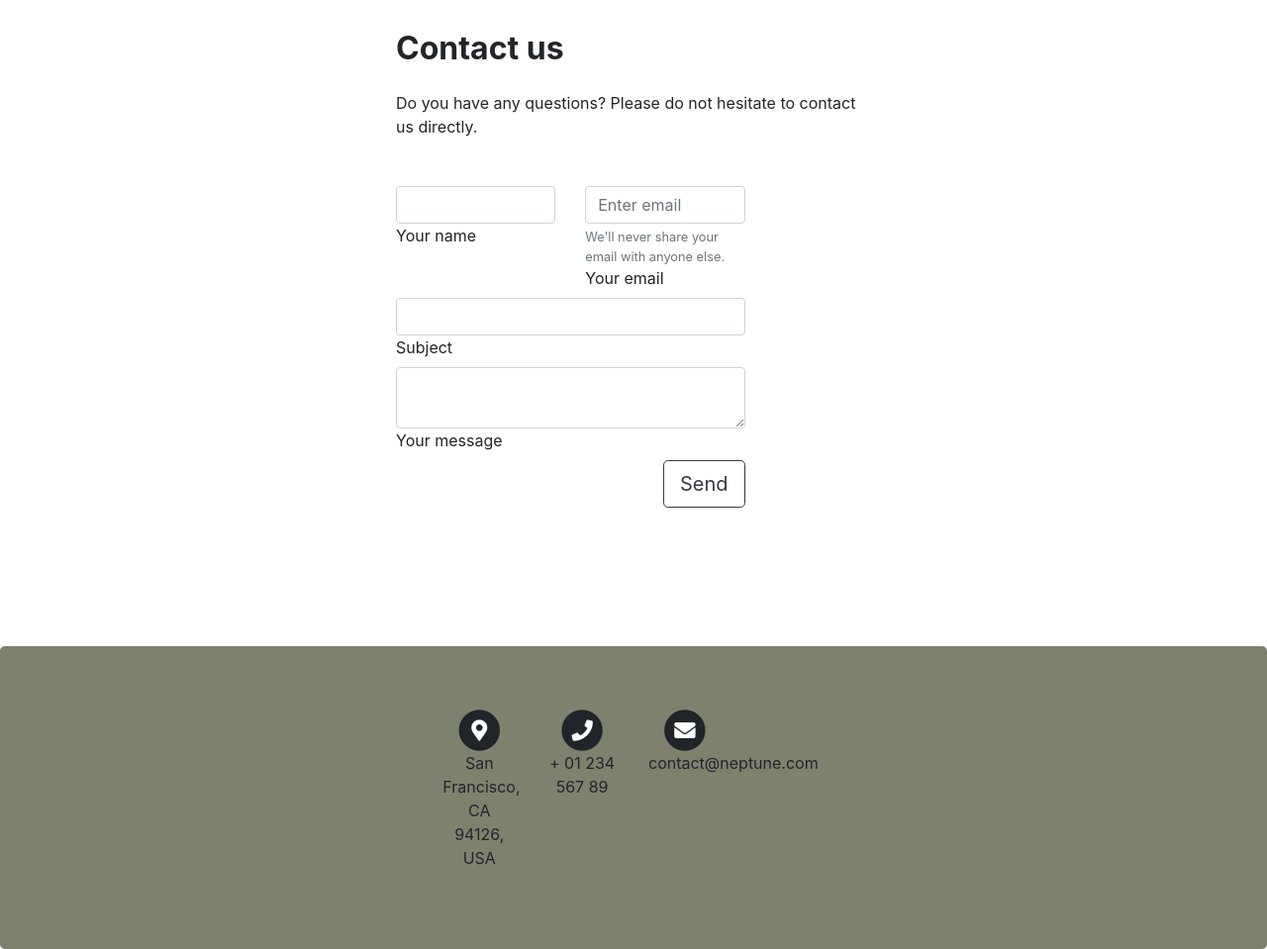
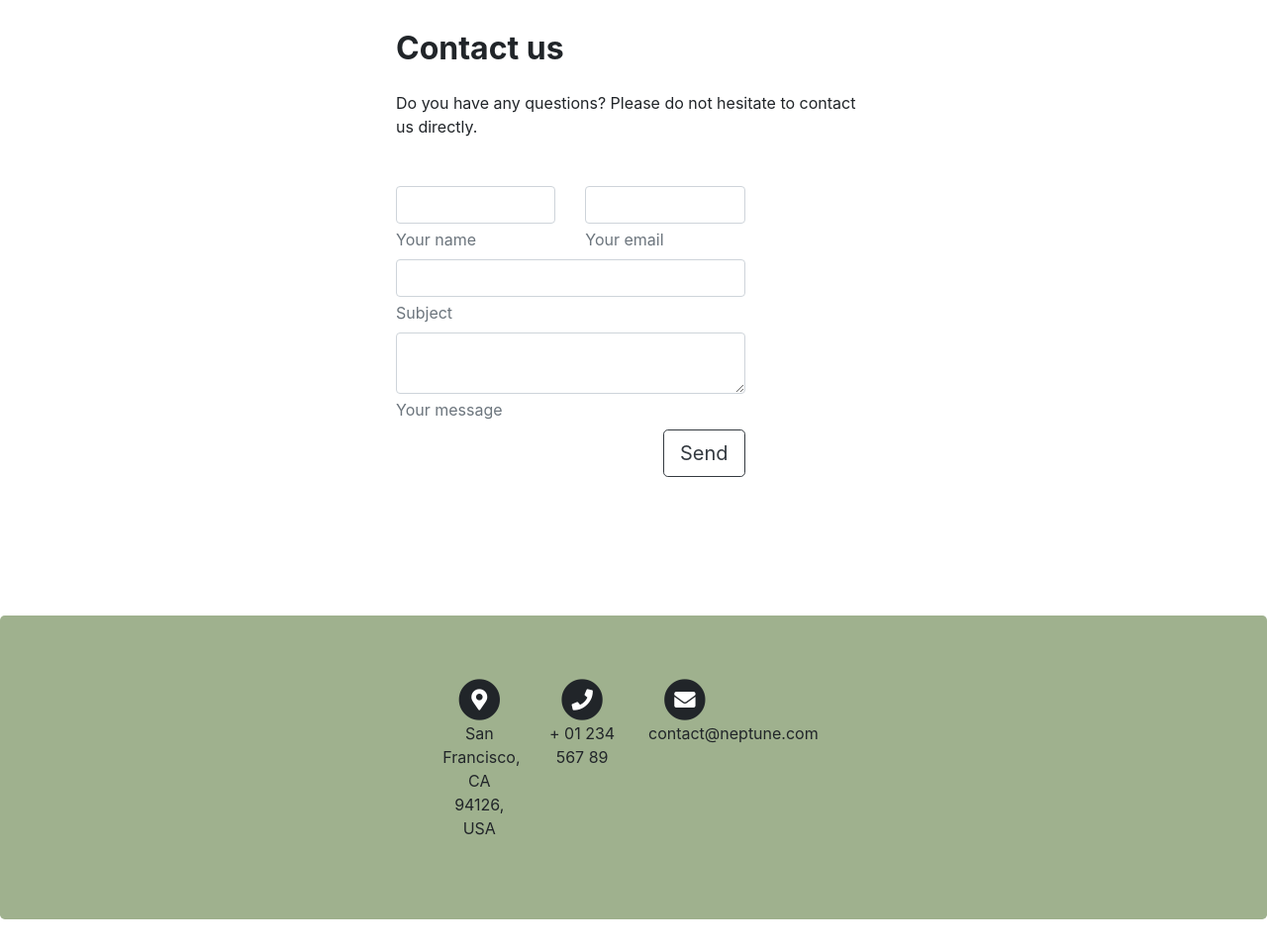
Before and after one commit to ethelpruss/bookstore, a PHP site: page /contact.php in a window 1280 px wide. Shown: the part 423-1382 px from the top of the page at 99% size. After the commit the page ends 1352 px from the top, so only its background shows below. Run offline with PHP 8.4, Linux system fonts and the light colour scheme.

Commit message:
tinkering

```diff
--- a/about.php
+++ b/about.php
@@ -7,7 +7,7 @@
 <!-- Latest compiled and minified CSS -->
 <link rel="stylesheet" href="https://maxcdn.bootstrapcdn.com/bootstrap/4.3.1/css/bootstrap.min.css">
 <!-- Custom css -->
-<link rel="stylesheet" type="text/css" href="/css/custom.css">
+<link rel="stylesheet" type="text/css" href="/bookstore/css/custom.css">
 <!-- Fontawesome -->
 <link rel="stylesheet" href="https://use.fontawesome.com/releases/v5.7.2/css/all.css" integrity="sha384-fnmOCqbTlWIlj8LyTjo7mOUStjsKC4pOpQbqyi7RrhN7udi9RwhKkMHpvLbHG9Sr" crossorigin="anonymous">
 <!-- jQuery library -->
--- a/audiobooks.php
+++ b/audiobooks.php
@@ -7,7 +7,7 @@
 <!-- Latest compiled and minified CSS -->
 <link rel="stylesheet" href="https://maxcdn.bootstrapcdn.com/bootstrap/4.3.1/css/bootstrap.min.css">
 <!-- Custom css -->
-<link rel="stylesheet" type="text/css" href="/css/custom.css">
+<link rel="stylesheet" type="text/css" href="/bookstore/css/custom.css">
 <!-- Fontawesome -->
 <link rel="stylesheet" href="https://use.fontawesome.com/releases/v5.7.2/css/all.css" integrity="sha384-fnmOCqbTlWIlj8LyTjo7mOUStjsKC4pOpQbqyi7RrhN7udi9RwhKkMHpvLbHG9Sr" crossorigin="anonymous">
 <!-- jQuery library -->
--- a/books.php
+++ b/books.php
@@ -7,7 +7,7 @@
 <!-- Latest compiled and minified CSS -->
 <link rel="stylesheet" href="https://maxcdn.bootstrapcdn.com/bootstrap/4.3.1/css/bootstrap.min.css">
 <!-- Custom css -->
-<link rel="stylesheet" type="text/css" href="/css/custom.css">
+<link rel="stylesheet" type="text/css" href="/bookstore/css/custom.css">
 <!-- Fontawesome -->
 <link rel="stylesheet" href="https://use.fontawesome.com/releases/v5.7.2/css/all.css" integrity="sha384-fnmOCqbTlWIlj8LyTjo7mOUStjsKC4pOpQbqyi7RrhN7udi9RwhKkMHpvLbHG9Sr" crossorigin="anonymous">
 <!-- jQuery library -->
--- a/cart.php
+++ b/cart.php
@@ -7,7 +7,7 @@
 <!-- Latest compiled and minified CSS -->
 <link rel="stylesheet" href="https://maxcdn.bootstrapcdn.com/bootstrap/4.3.1/css/bootstrap.min.css">
 <!-- Custom css -->
-<link rel="stylesheet" type="text/css" href="/css/custom.css">
+<link rel="stylesheet" type="text/css" href="/bookstore/css/custom.css">
 <!-- Fontawesome -->
 <link rel="stylesheet" href="https://use.fontawesome.com/releases/v5.7.2/css/all.css" integrity="sha384-fnmOCqbTlWIlj8LyTjo7mOUStjsKC4pOpQbqyi7RrhN7udi9RwhKkMHpvLbHG9Sr" crossorigin="anonymous">
 
--- a/checkout.php
+++ b/checkout.php
@@ -7,7 +7,7 @@
 <!-- Latest compiled and minified CSS -->
 <link rel="stylesheet" href="https://maxcdn.bootstrapcdn.com/bootstrap/4.3.1/css/bootstrap.min.css">
 <!-- Custom css -->
-<link rel="stylesheet" type="text/css" href="/css/custom.css">
+<link rel="stylesheet" type="text/css" href="/bookstore/css/custom.css">
 <!-- Fontawesome -->
 <link rel="stylesheet" href="https://use.fontawesome.com/releases/v5.7.2/css/all.css" integrity="sha384-fnmOCqbTlWIlj8LyTjo7mOUStjsKC4pOpQbqyi7RrhN7udi9RwhKkMHpvLbHG9Sr" crossorigin="anonymous">
 
--- a/contact.php
+++ b/contact.php
@@ -7,7 +7,7 @@
 <!-- Latest compiled and minified CSS -->
 <link rel="stylesheet" href="https://maxcdn.bootstrapcdn.com/bootstrap/4.3.1/css/bootstrap.min.css">
 <!-- Custom css -->
-<link rel="stylesheet" type="text/css" href="/bookstore/css/custom.css">
+<link rel="stylesheet" type="text/css" href="/bookstorebookstorebookstore/css/custom.css">
 <!-- Fontawesome -->
 <link rel="stylesheet" href="https://use.fontawesome.com/releases/v5.7.2/css/all.css" integrity="sha384-fnmOCqbTlWIlj8LyTjo7mOUStjsKC4pOpQbqyi7RrhN7udi9RwhKkMHpvLbHG9Sr" crossorigin="anonymous">
 
@@ -99,7 +99,7 @@
                     <div class="col-md-6">
                         <div class="md-form mb-0">
                             <input type="text" id="contactFormName" name="name" class="form-control" required>
-                            <label for="name" class="">Your name</label>
+                            <label for="name" class="form-text text-muted">Your name</label>
 
                         </div>
                     </div>
@@ -108,9 +108,8 @@
                     <!--Grid column-->
                     <div class="col-md-6">
                         <div class="md-form mb-0">
-                            <input type="email" id="email" name="email" class="form-control" aria-describedby="emailHelp" placeholder="Enter email" required>
-                            <small id="emailHelp" class="form-text text-muted">We'll never share your email with anyone else.</small>
-                            <label for="email" class="">Your email</label>
+                            <input type="email" id="email" name="email" class="form-control" required>
+                            <label for="email" class="form-text text-muted">Your email</label>
                         </div>
                     </div>
                     <!--Grid column-->
@@ -122,8 +121,8 @@
                 <div class="row">
                     <div class="col-md-12">
                         <div class="md-form mb-0">
-                            <input type="text" id="subject" name="subject" class="form-control">
-                            <label for="subject" class="">Subject</label>
+                            <input type="text" id="subject" name="subject" class="form-control" required>
+                            <label for="subject" class="form-text text-muted">Subject</label>
                         </div>
                     </div>
                 </div>
@@ -136,8 +135,8 @@
                     <div class="col-md-12">
 
                         <div class="md-form">
-                            <textarea type="text" id="message" name="message" rows="2" class="form-control md-textarea"></textarea>
-                            <label for="message">Your message</label>
+                            <textarea type="text" id="message" name="message" rows="2" class="form-control md-textarea" required></textarea>
+                            <label for="message" class="form-text text-muted">Your message</label>
                         </div>
 
                     </div>
--- a/css/custom.css
+++ b/css/custom.css
@@ -21,9 +21,17 @@
 
     /* Add a gray background color and some padding to the footer */
     footer {
-      background-color: #9fb18e;
-      padding: 25px;
+      background-color: #9fb18e !important;
+      padding: 0;
+      margin: 0;
     }
+
+    .thumbnail .img-responsive  {
+      display: block;
+      max-width: 40%;
+      height: auto;
+      margin:0 auto;
+}
 
     .masthead {
       height: 10vh;
@@ -40,12 +48,12 @@
     }
 
     .btn.btn-success{
-        background-color:#566871;
+        background-color:#486470;
         border: none;
       }
 
     .btn.btn-success:hover{
-        background-color:#664662d5;
+        background-color:#486470f1;
       }
 
     footer.jumbotron{
--- a/index.php
+++ b/index.php
@@ -7,7 +7,7 @@
 <!-- Latest compiled and minified CSS -->
 <link rel="stylesheet" href="https://maxcdn.bootstrapcdn.com/bootstrap/4.3.1/css/bootstrap.min.css">
 <!-- Custom css -->
-<link rel="stylesheet" type="text/css" href="/css/custom.css">
+<link rel="stylesheet" type="text/css" href="/bookstore/css/custom.css">
 <!-- Fontawesome -->
 <link rel="stylesheet" href="https://use.fontawesome.com/releases/v5.7.2/css/all.css" integrity="sha384-fnmOCqbTlWIlj8LyTjo7mOUStjsKC4pOpQbqyi7RrhN7udi9RwhKkMHpvLbHG9Sr" crossorigin="anonymous">
 <!-- jQuery library -->
--- a/sale.php
+++ b/sale.php
@@ -7,7 +7,7 @@
 <!-- Latest compiled and minified CSS -->
 <link rel="stylesheet" href="https://maxcdn.bootstrapcdn.com/bootstrap/4.3.1/css/bootstrap.min.css">
 <!-- Custom css -->
-<link rel="stylesheet" type="text/css" href="/css/custom.css">
+<link rel="stylesheet" type="text/css" href="/bookstore/css/custom.css">
 <!-- Fontawesome -->
 <link rel="stylesheet" href="https://use.fontawesome.com/releases/v5.7.2/css/all.css" integrity="sha384-fnmOCqbTlWIlj8LyTjo7mOUStjsKC4pOpQbqyi7RrhN7udi9RwhKkMHpvLbHG9Sr" crossorigin="anonymous">
 <!-- jQuery library -->
```
Also changed, not shown: ebooks.php (+4 -4 lines).
